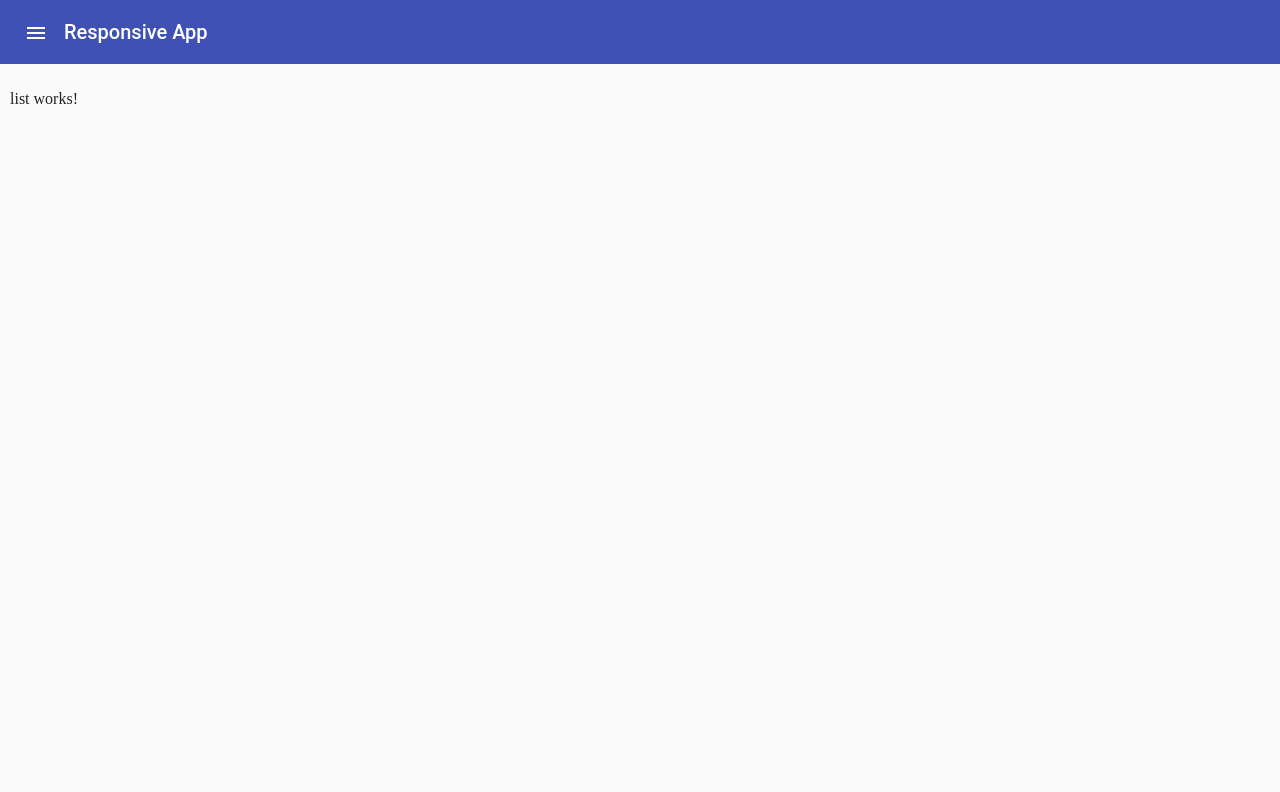
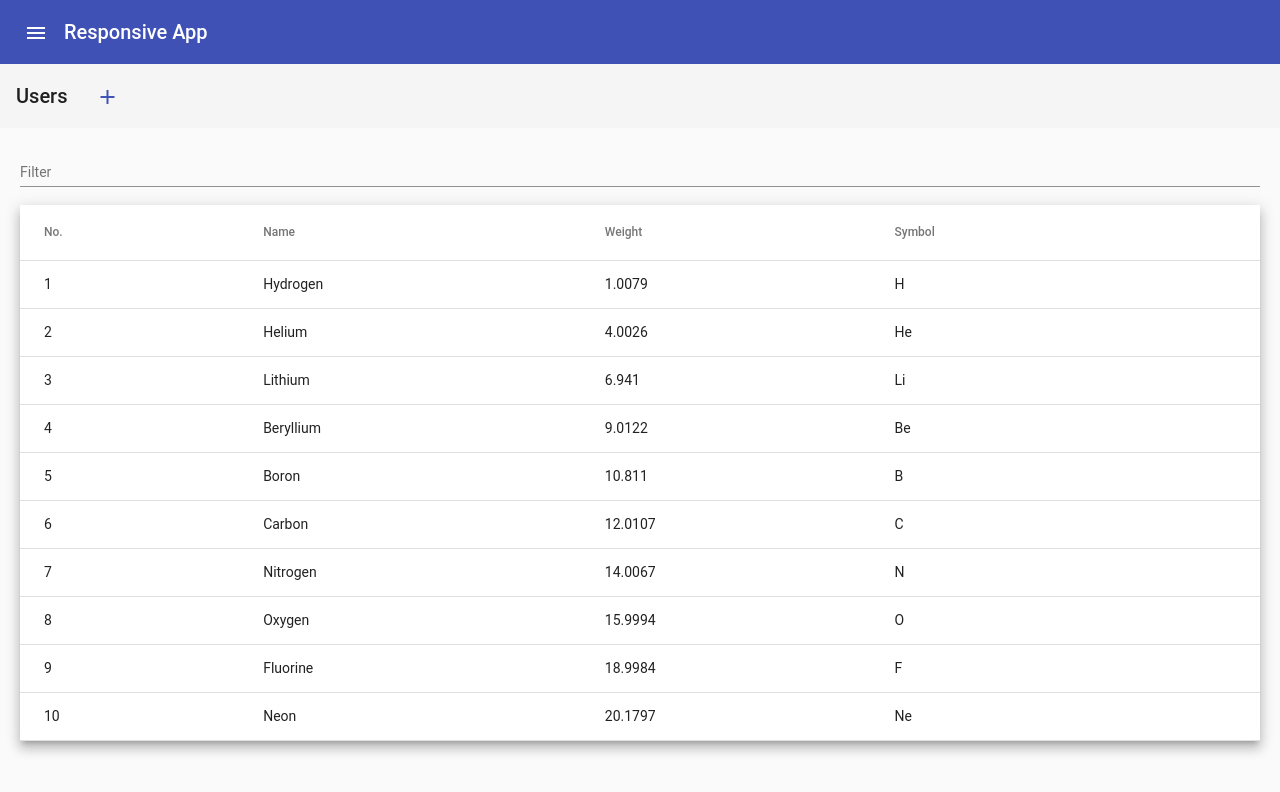
Before and after one commit to andreslon/CEDE_NET_ANGULAR, an Angular app in the folder cedesistemas-app/: page /users in a window 1280 px wide. Shown: the top 792 px of the page. Built offline with nearby package versions, Linux system fonts and the light colour scheme.

Commit message:
creacion componente list y add en users

```diff
--- a/cedesistemas-app/src/app/app/app.component.html
+++ b/cedesistemas-app/src/app/app/app.component.html
@@ -15,7 +15,7 @@
 
     </mat-sidenav>
 
-    <mat-sidenav-content class="content">
+    <mat-sidenav-content>
       <router-outlet></router-outlet>
     </mat-sidenav-content>
   </mat-sidenav-container>
--- a/cedesistemas-app/src/app/app/app.component.scss
+++ b/cedesistemas-app/src/app/app/app.component.scss
@@ -29,8 +29,3 @@
        `<body>` to be our scrolling element for mobile layouts. */
     flex: 1 0 auto;
   }
-
-
-  .content{
-    padding: 10px;
- }
--- /dev/null
+++ b/cedesistemas-app/src/app/users/add-edit/add-edit.component.html
@@ -0,0 +1,6 @@
+<mat-toolbar>
+  <button mat-icon-button color="primary" class="toolbar-icon" (click)="goBack()">
+    <mat-icon aria-label="back">arrow_back</mat-icon>
+  </button>
+  <h1>Add user</h1>
+</mat-toolbar>
--- /dev/null
+++ b/cedesistemas-app/src/app/users/add-edit/add-edit.component.scss
@@ -0,0 +1,3 @@
+.toolbar-icon{
+    margin-right: 20px;
+}
--- /dev/null
+++ b/cedesistemas-app/src/app/users/add-edit/add-edit.component.ts
@@ -0,0 +1,17 @@
+import { Component, OnInit } from '@angular/core';
+
+@Component({
+  selector: 'app-add-edit',
+  templateUrl: './add-edit.component.html',
+  styleUrls: ['./add-edit.component.scss']
+})
+export class AddEditComponent implements OnInit {
+
+  constructor() { }
+
+  ngOnInit() {
+  }
+  goBack():void{
+    window.history.back();
+  }
+}
--- a/cedesistemas-app/src/app/users/list/list.component.html
+++ b/cedesistemas-app/src/app/users/list/list.component.html
@@ -1,3 +1,43 @@
-<p>
-  list works!
-</p>
+<mat-toolbar>
+  <h1  >Users</h1>
+    <button mat-icon-button color="primary" class="toolbar-icon" [routerLink]="['/users/add']">
+      <mat-icon aria-label="Add">add</mat-icon>
+    </button>
+</mat-toolbar>
+
+<div class="container">
+    <mat-form-field>
+        <input matInput (keyup)="applyFilter($event.target.value)" placeholder="Filter">
+      </mat-form-field>
+
+      <table mat-table [dataSource]="dataSource" class="mat-elevation-z8">
+
+        <!-- Position Column -->
+        <ng-container matColumnDef="position">
+          <th mat-header-cell *matHeaderCellDef> No. </th>
+          <td mat-cell *matCellDef="let element"> {{element.position}} </td>
+        </ng-container>
+
+        <!-- Name Column -->
+        <ng-container matColumnDef="name">
+          <th mat-header-cell *matHeaderCellDef> Name </th>
+          <td mat-cell *matCellDef="let element"> {{element.name}} </td>
+        </ng-container>
+
+        <!-- Weight Column -->
+        <ng-container matColumnDef="weight">
+          <th mat-header-cell *matHeaderCellDef> Weight </th>
+          <td mat-cell *matCellDef="let element"> {{element.weight}} </td>
+        </ng-container>
+
+        <!-- Symbol Column -->
+        <ng-container matColumnDef="symbol">
+          <th mat-header-cell *matHeaderCellDef> Symbol </th>
+          <td mat-cell *matCellDef="let element"> {{element.symbol}} </td>
+        </ng-container>
+
+        <tr mat-header-row *matHeaderRowDef="displayedColumns"></tr>
+        <tr mat-row *matRowDef="let row; columns: displayedColumns;"></tr>
+      </table>
+
+</div>
--- a/cedesistemas-app/src/app/users/list/list.component.scss
+++ b/cedesistemas-app/src/app/users/list/list.component.scss
@@ -0,0 +1,17 @@
+/* Structure */
+table {
+    width: 100%;
+  }
+
+  .mat-form-field {
+    font-size: 14px;
+    width: 100%;
+  }
+
+  .container{
+      padding: 20px;
+  }
+
+.toolbar-icon{
+    margin: 0px 20px;
+}
--- a/cedesistemas-app/src/app/users/list/list.component.ts
+++ b/cedesistemas-app/src/app/users/list/list.component.ts
@@ -1,4 +1,24 @@
 import { Component, OnInit } from '@angular/core';
+import {MatTableDataSource} from '@angular/material/table';
+export interface PeriodicElement {
+  name: string;
+  position: number;
+  weight: number;
+  symbol: string;
+}
+
+const ELEMENT_DATA: PeriodicElement[] = [
+  {position: 1, name: 'Hydrogen', weight: 1.0079, symbol: 'H'},
+  {position: 2, name: 'Helium', weight: 4.0026, symbol: 'He'},
+  {position: 3, name: 'Lithium', weight: 6.941, symbol: 'Li'},
+  {position: 4, name: 'Beryllium', weight: 9.0122, symbol: 'Be'},
+  {position: 5, name: 'Boron', weight: 10.811, symbol: 'B'},
+  {position: 6, name: 'Carbon', weight: 12.0107, symbol: 'C'},
+  {position: 7, name: 'Nitrogen', weight: 14.0067, symbol: 'N'},
+  {position: 8, name: 'Oxygen', weight: 15.9994, symbol: 'O'},
+  {position: 9, name: 'Fluorine', weight: 18.9984, symbol: 'F'},
+  {position: 10, name: 'Neon', weight: 20.1797, symbol: 'Ne'},
+];
 
 @Component({
   selector: 'app-list',
@@ -6,7 +26,12 @@ import { Component, OnInit } from '@angular/core';
   styleUrls: ['./list.component.scss']
 })
 export class ListComponent implements OnInit {
+  displayedColumns: string[] = ['position', 'name', 'weight', 'symbol'];
+  dataSource = new MatTableDataSource(ELEMENT_DATA);
 
+  applyFilter(filterValue: string) {
+    this.dataSource.filter = filterValue.trim().toLowerCase();
+  }
   constructor() { }
 
   ngOnInit() {
--- a/cedesistemas-app/src/app/users/users.routes.ts
+++ b/cedesistemas-app/src/app/users/users.routes.ts
@@ -1,9 +1,14 @@
 import { Routes } from '@angular/router';
 import { ListComponent } from './list/list.component';
+import { AddEditComponent } from './add-edit/add-edit.component';
 
 export const ROUTES: Routes =[
     {
         path:"users",
         component: ListComponent
+    },
+    {
+        path:"users/add",
+        component: AddEditComponent
     }
 ];
```
Also changed, not shown: cedesistemas-app/src/app/users/users.module.ts (+5 -2 lines), 1 other file (tests, documents, lock files or other folders).
